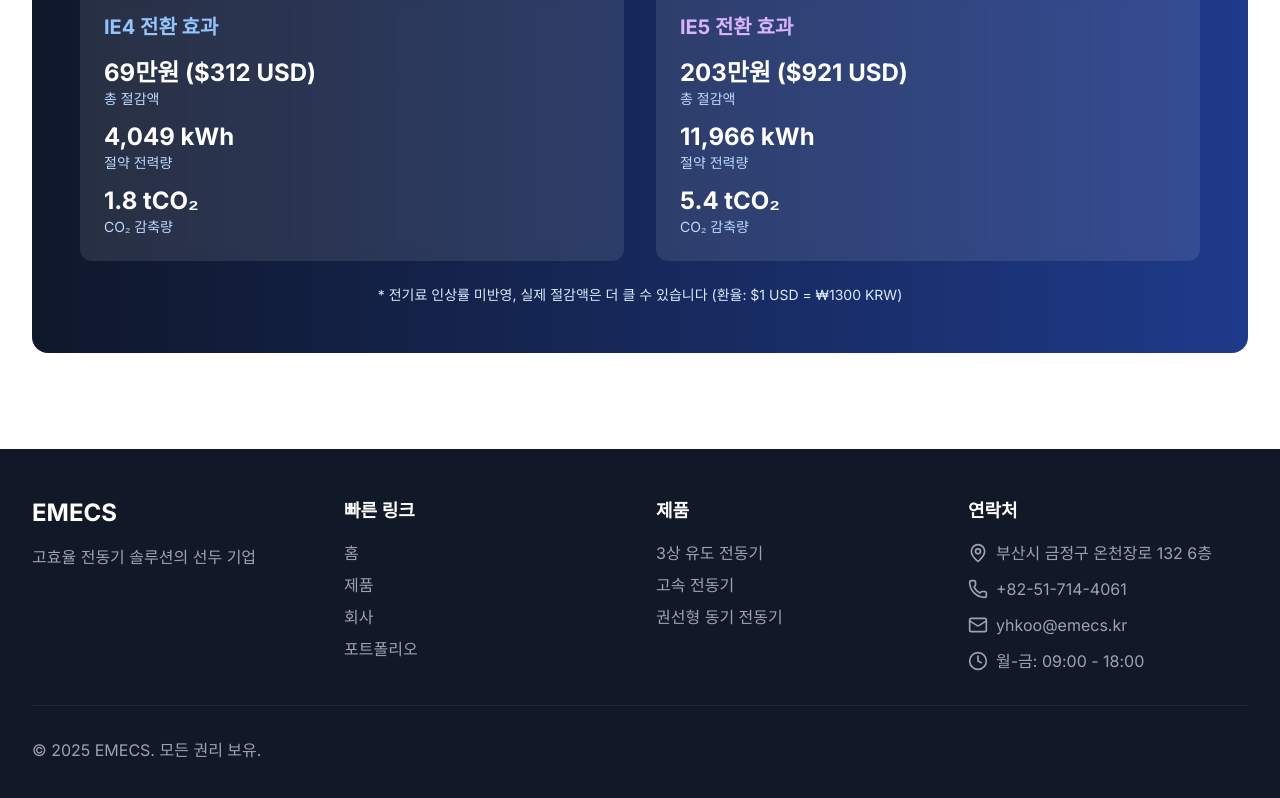
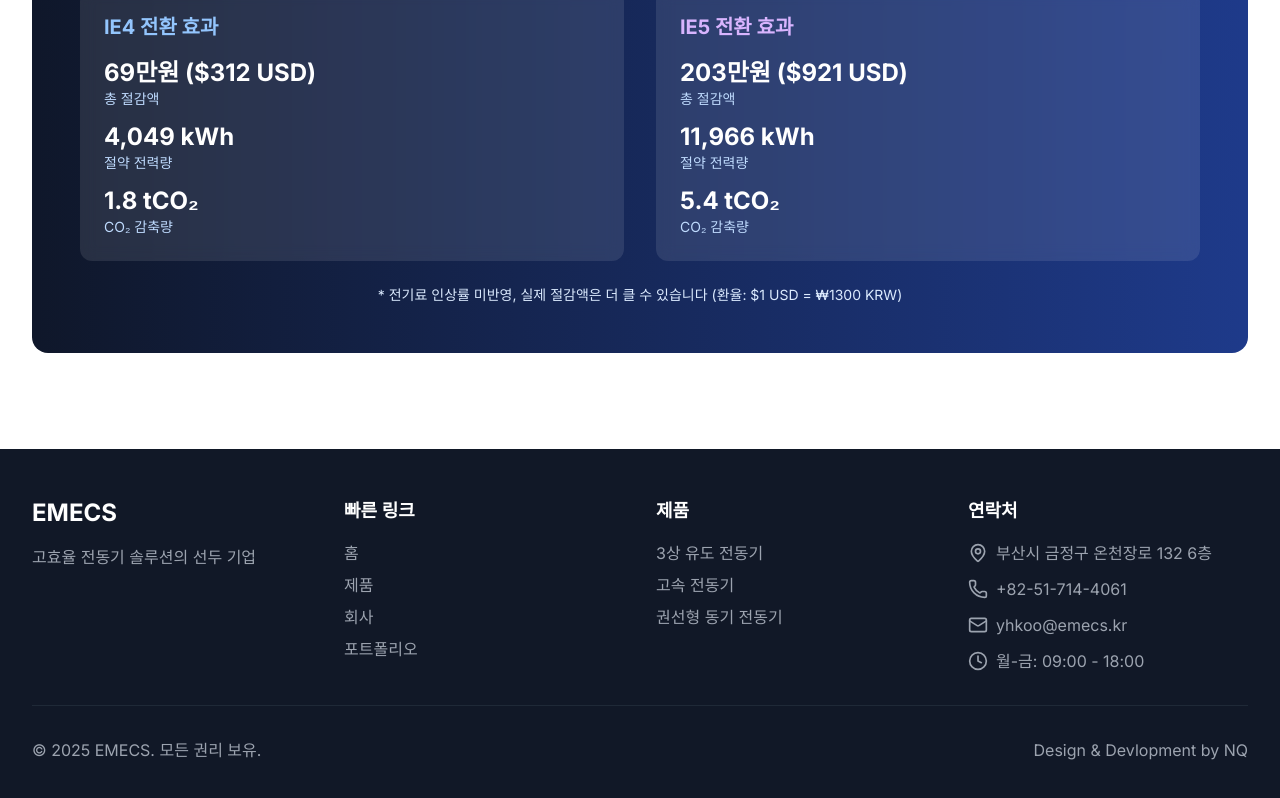
Before and after one commit to AugustineKdu/emecs_web, a Next.js app: page / in a window 1280 px wide. Shown: the part 8821-9619 px from the top of the page. Built offline with nearby package versions, Linux system fonts and the light colour scheme.

Commit message:
update footer

```diff
--- a/src/app/layout.tsx
+++ b/src/app/layout.tsx
@@ -66,6 +66,9 @@ export default function RootLayout({
 }) {
   return (
     <html lang="ko">
+      <head>
+    <meta name="google-site-verification" content="CE1dIZwHFMP8KAhlwatV19WOJYrjolIjddAsGvIEC0U" />
+    /</head>
       <body className={inter.className}>
         <LanguageProvider>
           <div className="min-h-screen flex flex-col">
--- a/src/components/Footer.tsx
+++ b/src/components/Footer.tsx
@@ -138,7 +138,9 @@ export function Footer() {
                         <p className="text-gray-400 text-center sm:text-left mb-4 sm:mb-0">
                             © 2025 EMECS. {t('모든 권리 보유.', 'All rights reserved.')}
                         </p>
-
+  <div className="flex space-x-6, text-gray-400">
+                            <p>Design & Devlopment by NQ</p>
+                        </div>
                         {/* 추가: 개인정보처리방침, 이용약관 등 */}
                         {/* <div className="flex space-x-6">
                             <Link
```
